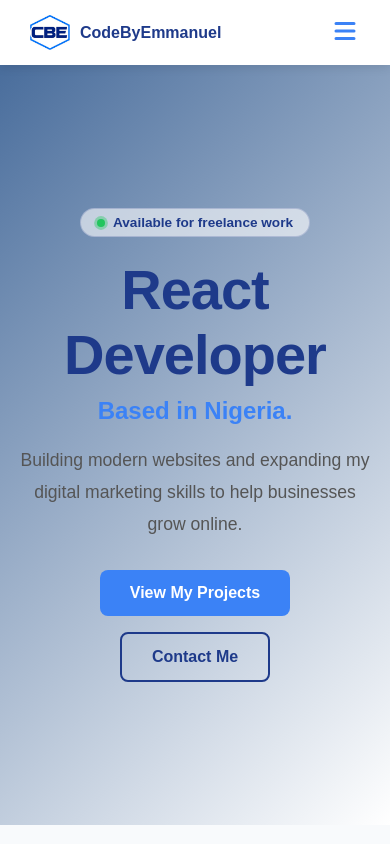
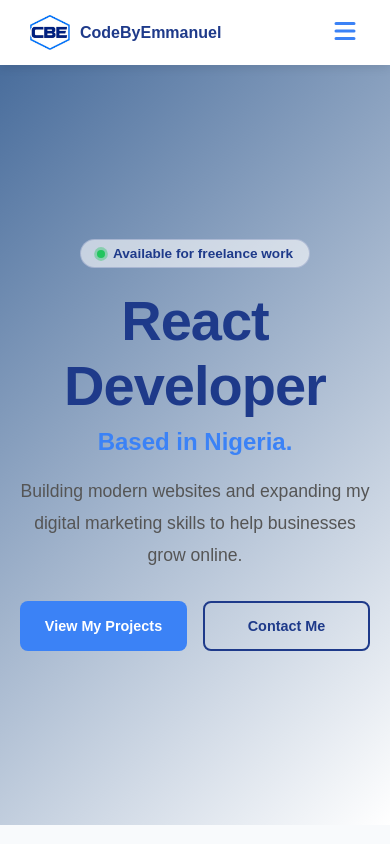
Before and after one commit to codebyemmanuel19/react-portfolio, a React (Vite) app: page / in a window 390 px wide. Shown: the top 844 px of the page. Built offline with nearby package versions, Linux system fonts and the light colour scheme.

Commit message:
Updated skills section and animations

```diff
--- a/src/components/About.jsx
+++ b/src/components/About.jsx
@@ -35,7 +35,7 @@ function About() {
 
             <br /><br />
 
-            Originally from Bayelsa and currently based in Lagos,
+            Originally from Bayelsa and currently based in Port Harcourt,
             Nigeria, I'm constantly learning, building projects, and
             improving my skills to deliver real value through
             technology.
--- a/src/components/Home.css
+++ b/src/components/Home.css
@@ -63,10 +63,26 @@
 }
 
 .home-buttons{
+  display: grid;
+  grid-template-columns: repeat(2, 1fr);
+  gap: 16px;
+  max-width: 480px;
+  margin: 0 auto;
+}
+
+.home-buttons a{
+  display: block;
+  text-decoration: none;
+}
+
+.btn-primary,
+.btn-secondary{
+  width: 100%;
   display: flex;
+  align-items: center;
   justify-content: center;
-  gap: 16px;
-  flex-wrap: wrap;
+  text-align: center;
+  min-height: 50px;
 }
 
 .btn-primary{
@@ -102,3 +118,11 @@
   transform: translateY(-3px);
   background: rgba(30, 58, 138, 0.08);
 }
+
+@media(max-width: 400px){
+  .btn-primary,
+  .btn-secondary{
+    padding: 12px 16px;
+    font-size: 0.9rem;
+  }
+}
--- a/src/components/Home.jsx
+++ b/src/components/Home.jsx
@@ -24,7 +24,7 @@ function Home(){
             <button className="btn-primary">View My Projects</button>
           </a>
 
-          <a href="#contact">
+          <a href="https://wa.me/2349165374015">
             <button className="btn-secondary">Contact Me</button>
           </a>
         </div>
--- a/src/components/Projects.css
+++ b/src/components/Projects.css
@@ -77,9 +77,7 @@
 
 @media(min-width: 768px){
 
-    .projects-grid{
-        grid-template-columns: repeat(2, 1fr);
-    }
+
 
     .project-card img{
         height: 350px;
```
